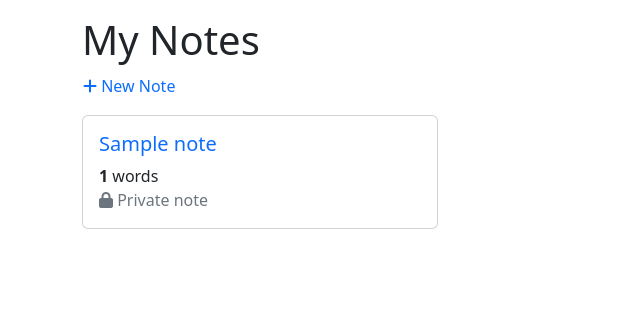
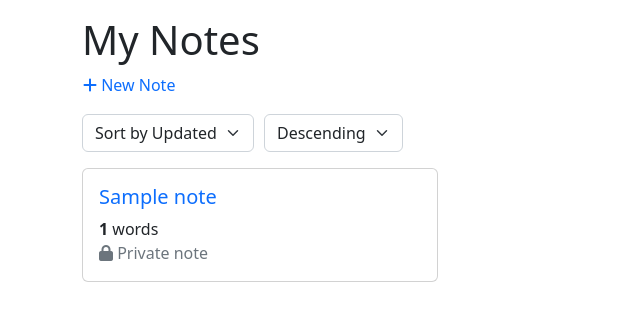
Before and after one commit to ReviewEdge/study-hall, a Python web app: template templates/notes/index.html in a window 1280 px wide. Shown: the part 76-397 px from the top of the page, without its empty margins (0-640 px from the left). Run offline with Jinja, Linux system fonts and the light colour scheme; the template is opened without the code that fills it: most values are stand-ins (such as "Sample title", 1, 10 or a date in 2020).

Commit message:
add sort by to notes index page

```diff
--- /dev/null
+++ b/static/scripts/index-notes.js
@@ -0,0 +1,36 @@
+(() => {
+  let notesDiv
+  let sortByEl
+  let sortDirEl
+  let notes = []
+
+  window.addEventListener("DOMContentLoaded", async () => {
+    notesDiv = document.getElementById("notes")
+    sortByEl = document.getElementById("sort-by")
+    sortDirEl = document.getElementById("sort-dir")
+
+    notes = [].slice.call(notesDiv.children)
+
+    if (notes.length > 0) {
+      sortByEl.addEventListener("change", sortNotes)
+      sortDirEl.addEventListener("change", sortNotes)
+    }
+  })
+
+  const sortNotes = () => {
+    const sortBy = sortByEl.value
+    const sortDir = sortDirEl.value
+
+    const sortByAttr = sortBy === "updated" ? "updatedAt" : "createdAt"
+    notes = notes.sort((a,b) => {
+      const aDate = new Date(a.dataset[sortByAttr])
+      const bDate = new Date(b.dataset[sortByAttr])
+      return sortDir === "asc" ? aDate - bDate : bDate - aDate
+    })
+
+    notesDiv.innerHTML = ""
+    for (const note of notes) {
+      notesDiv.appendChild(note)
+    }
+  }
+})()
--- a/templates/notes/index.html
+++ b/templates/notes/index.html
@@ -3,6 +3,7 @@
 {% block head %}
   {{ super() }}
   <link rel="stylesheet" href="/static/styles/notes.css">
+  <script src="/static/scripts/index-notes.js"></script>
 {% endblock %}
 
 {% block content %}
@@ -10,15 +11,28 @@
 
   <form method="POST" action="/notes/create">
     {{form.hidden_tag()}}
-    <button type="submit" class="btn btn-link p-0 text-decoration-none">
+    <button type="submit" class="btn btn-link p-0 text-decoration-none mb-3">
       <i class="fa-solid fa-plus"></i>
       New Note
     </button>
   </form>
 
-  <div class="row">
+  {% if notes|length > 0 %}
+    <div class="d-flex" style="column-gap: 10px;">
+      <select class="form-select w-auto" id="sort-by">
+        <option selected value="updated">Sort by Updated</option>
+        <option value="created">Sort by Created</option>
+      </select>
+      <select class="form-select w-auto" id="sort-dir" >
+        <option value="asc">Ascending</option>
+        <option selected value="desc">Descending</option>
+      </select>
+    </div>
+  {% endif %}
+
+  <div class="row" id="notes">
     {% for note in notes %}
-      <div class="col-md-6 col-lg-4">
+      <div class="col-md-6 col-lg-4" data-created-at="{{note.created_at}}" data-updated-at="{{note.updated_at}}">
         <div class="card mt-3">
           <div class="card-body">
             <h5 class="card-title"><a href="{{ url_for('get_view_note', id=note.id) }}">{{ note.title or "Untitled" }}</a></h5>
```
